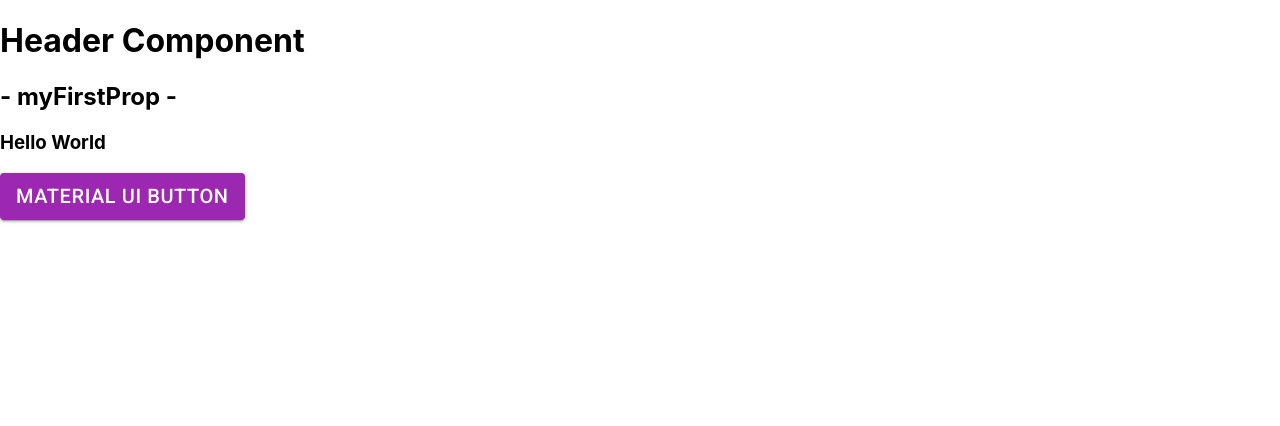
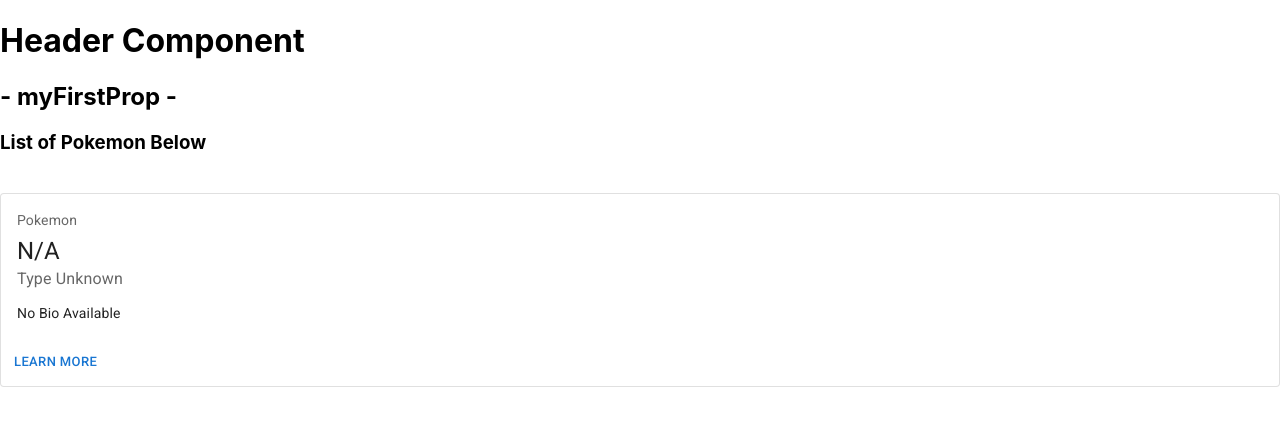
Before and after one commit to tylerlov/reactbasics1, a React (Create React App) app: page / in a window 1280 px wide. Shown: the top 426 px of the page. Built offline with nearby package versions, Linux system fonts and the light colour scheme.

Commit message:
Basic style pokemon card with some state started

```diff
--- a/src/App.js
+++ b/src/App.js
@@ -1,13 +1,13 @@
 import Header from "./Components/Header";
-import Button from '@mui/material/Button';
+import Pokemon from "./Components/Pokemon";
 
 function App() {
   return (
     <>
       <Header text="myFirstProp"/>
-      <h3>Hello World</h3>
-      <Button onClick={()=>alert('Hello there!')} variant='contained' color='secondary' style={{ fontSize: 20 }}>
-        Material UI Button</Button>
+      <h3>List of Pokemon Below</h3>
+        <br />
+        <Pokemon />
     </>
   );
 }
--- /dev/null
+++ b/src/Components/Pokemon.jsx
@@ -0,0 +1,47 @@
+import React from 'react'
+import Box from '@mui/material/Box';
+import Card from '@mui/material/Card';
+import CardActions from '@mui/material/CardActions';
+import CardContent from '@mui/material/CardContent';
+import Button from '@mui/material/Button';
+import Typography from '@mui/material/Typography';
+import { useState } from 'react'
+
+function Pokemon() {
+
+    const [pokemonName, setPokemonName] = useState('N/A')
+    const [pokemonType, setPokemonType] = useState('Type Unknown')
+    const [pokemonBio, setPokemonBio] = useState('No Bio Available')
+
+    const card = (
+        <React.Fragment>
+          <CardContent>
+            <Typography sx={{ fontSize: 14 }} color="text.secondary" gutterBottom>
+              Pokemon
+            </Typography>
+            <Typography variant="h5" component="div">
+              { pokemonName }
+            </Typography>
+            <Typography sx={{ mb: 1.5 }} color="text.secondary">
+                { pokemonType }
+            </Typography>
+            <Typography variant="body2">
+              { pokemonBio }
+            </Typography>
+          </CardContent>
+          <CardActions>
+            <Button size="small" onClick={()=>alert('Hello there!')}>Learn More</Button>
+          </CardActions>
+        </React.Fragment>
+      );
+
+    return (
+        <Box sx={{ minWidth: 275 }}>
+            <Card variant='outlined'>
+                {card}
+            </Card>
+        </Box>
+  )
+}
+
+export default Pokemon
```
